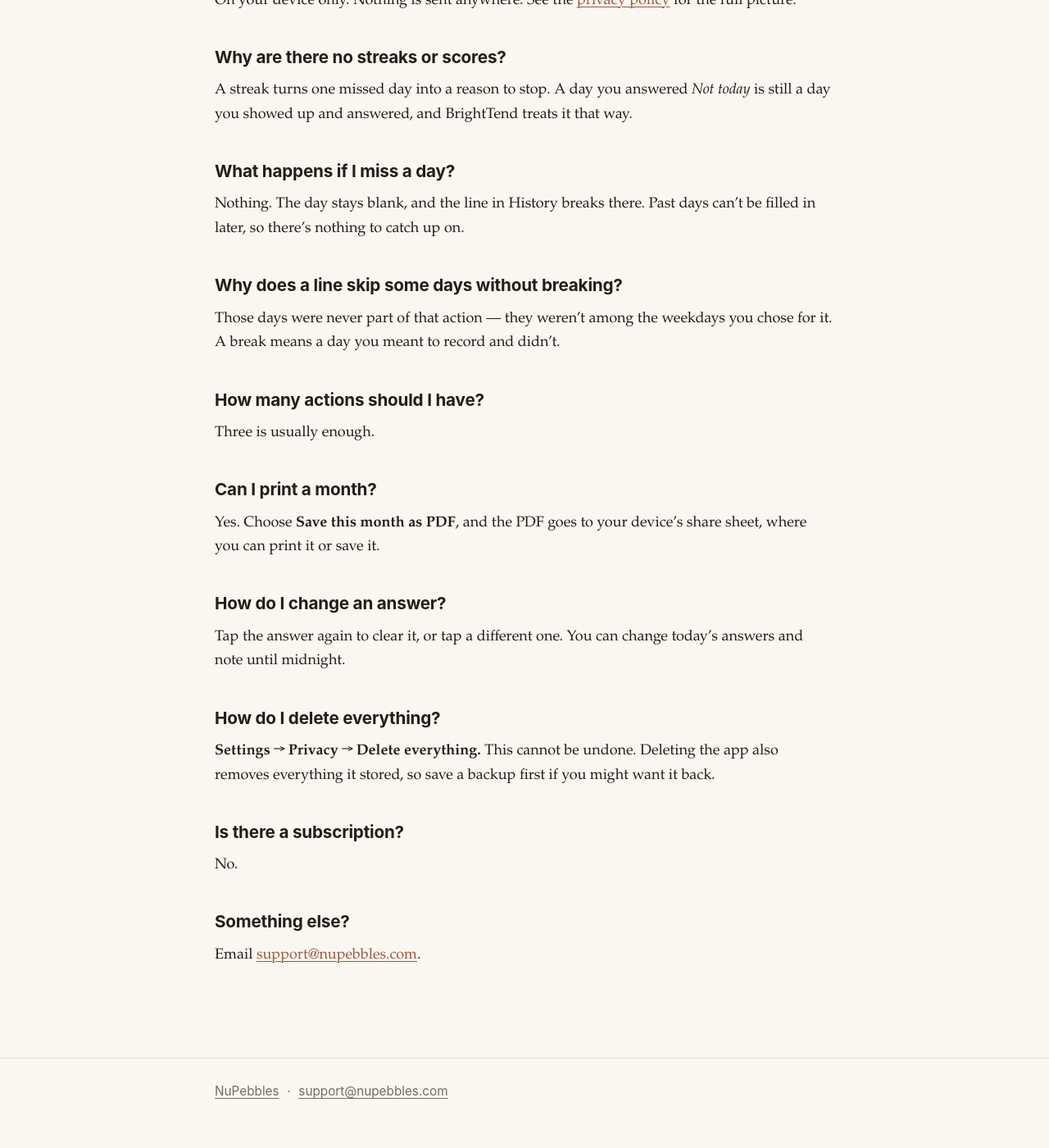
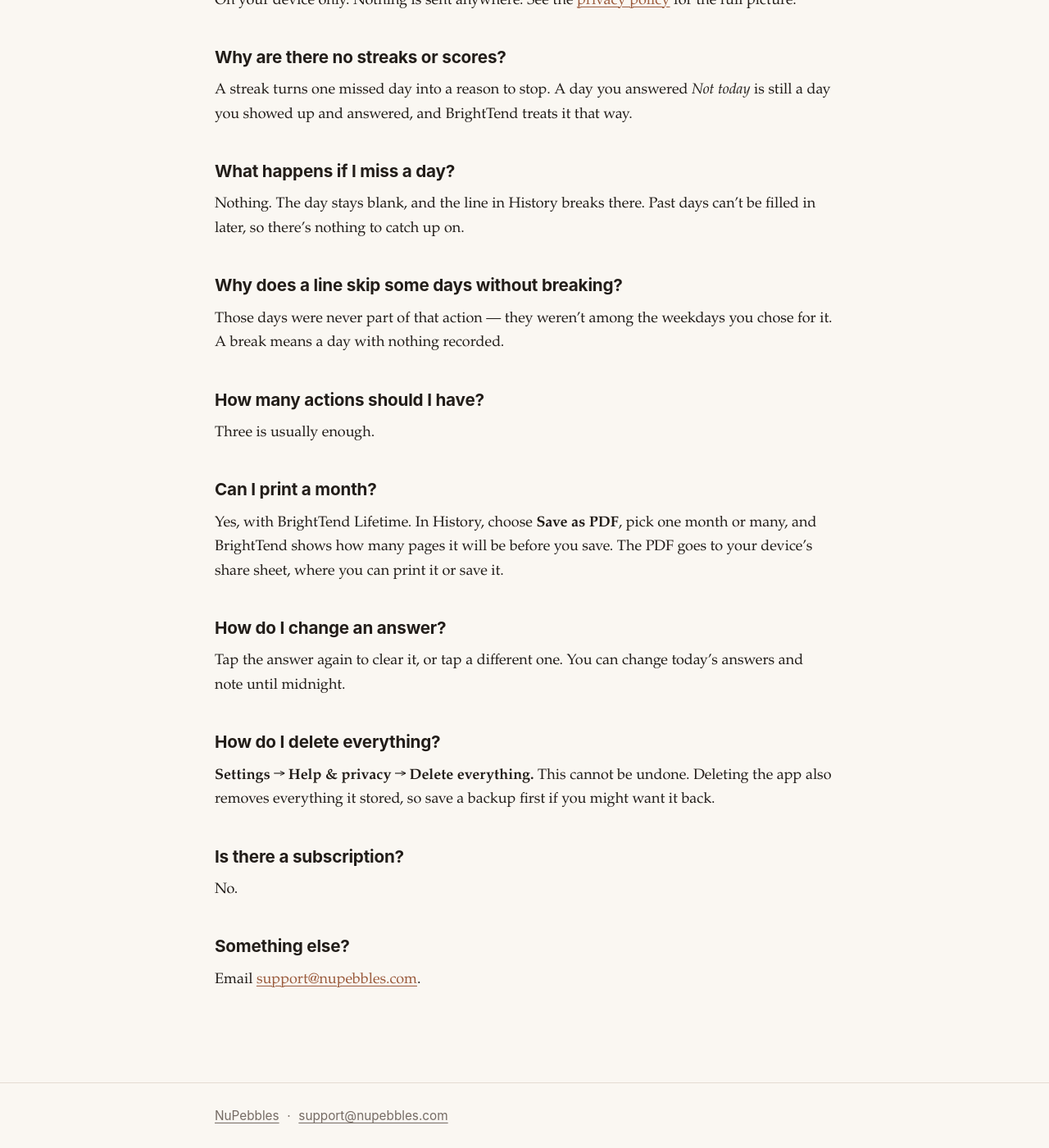
Before and after one commit to beccapearl/nupebbles, a Jekyll site: the page built from apps/brighttend/faq.md, in a window 1280 px wide and 1400 px high, scrolled down 653 px. Shown: the whole window at 82% size. Built offline with Jekyll 4.4.1, drawn with Linux system fonts in a browser that asks for light colours; before the commit the page ends 2024 px from its top, so only the background shows below that.

Commit message:
BrightTend support and FAQ: PDF range, chart caption, Quick Look tip
- Support: Quick Look tip for the plain text copy
- FAQ: Save as PDF for one month or many, with page count, part of Lifetime
- FAQ: chart caption wording matches the app
- FAQ: Delete everything is under Help & privacy

Co-Authored-By: Claude Opus 5.5 <noreply@anthropic.com>

```diff
--- a/apps/brighttend/faq.md
+++ b/apps/brighttend/faq.md
@@ -26,7 +26,7 @@ Nothing. The day stays blank, and the line in History breaks there. Past days ca
 
 ## Why does a line skip some days without breaking?
 
-Those days were never part of that action — they weren't among the weekdays you chose for it. A break means a day you meant to record and didn't.
+Those days were never part of that action — they weren't among the weekdays you chose for it. A break means a day with nothing recorded.
 
 ## How many actions should I have?
 
@@ -34,7 +34,7 @@ Three is usually enough.
 
 ## Can I print a month?
 
-Yes. Choose **Save this month as PDF**, and the PDF goes to your device's share sheet, where you can print it or save it.
+Yes, with BrightTend Lifetime. In History, choose **Save as PDF**, pick one month or many, and BrightTend shows how many pages it will be before you save. The PDF goes to your device's share sheet, where you can print it or save it.
 
 ## How do I change an answer?
 
@@ -42,7 +42,7 @@ Tap the answer again to clear it, or tap a different one. You can change today's
 
 ## How do I delete everything?
 
-**Settings → Privacy → Delete everything.** This cannot be undone. Deleting the app also removes everything it stored, so save a backup first if you might want it back.
+**Settings → Help & privacy → Delete everything.** This cannot be undone. Deleting the app also removes everything it stored, so save a backup first if you might want it back.
 
 ## Is there a subscription?
 
```
Also changed, not shown: apps/brighttend/support.md (+2 -0 lines).
